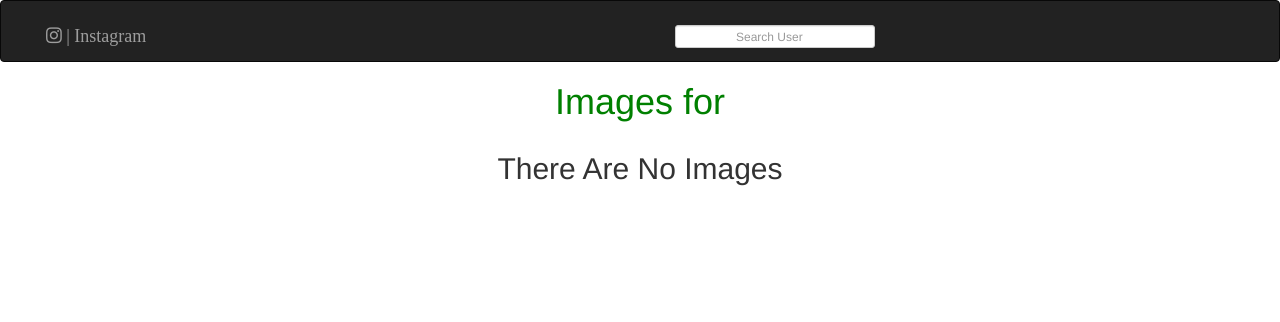
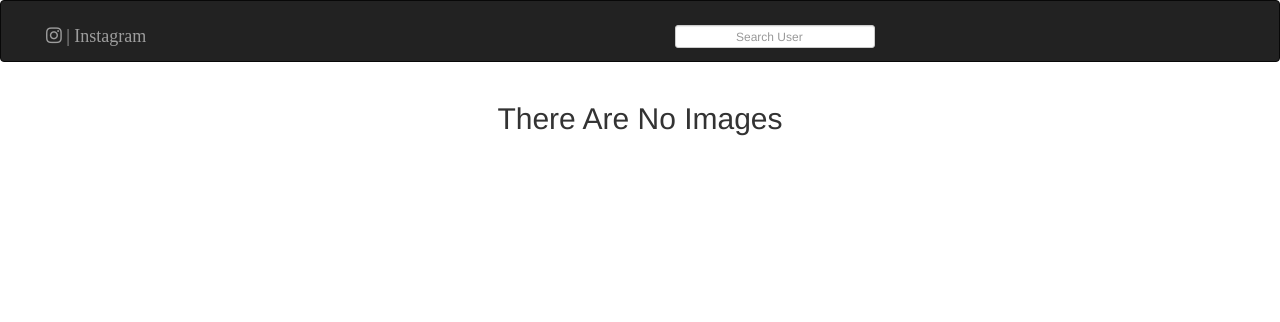
Before and after one commit to Ephraim-Kamau/Instagram, a Django app: template images/templates/all-images/today-images.html in a window 1280 px wide. Shown: the top 322 px of the page. Run offline with Django 3.2, Linux system fonts and the light colour scheme; the template is opened without the code that fills it, so the values that code supplies are empty; some libraries are stand-ins or nearby versions.

Commit message:
Add changes to the images

```diff
--- a/images/templates/all-images/base.html
+++ b/images/templates/all-images/base.html
@@ -23,7 +23,7 @@
     {% include "navbar.html" %}
 
     {% block content %}
-     <h1 class='text-center'>Images for {{date|date:"l d-F Y"}}</h1>
+     <h1 class='text-center'></h1>
       {%endblock%}
 
       {% block scripts %}
--- a/images/templates/all-images/today-images.html
+++ b/images/templates/all-images/today-images.html
@@ -2,6 +2,7 @@
 {% block content %}
 {{ block.super}}
 
+<div class="homebody">
 <div class="container">
 
   <!-- Looping through images   -->
@@ -9,10 +10,15 @@
 
 
   <!--Display news Article images  -->
-  <div class=" col-md-6">
-        <img src="{{images_item.image_image.url}}" class="img-responsive center"  alt="Image">
+  <div class="w3-card-6" style="width:56%">
+
+          <div class="panel panel-primary">
+              <p class="usernamehome-dp">
+        <img src="{{images_item.image_image.url}}" class="img-responsive"  alt="Image">
         <h2 class="text-center"> {{ images_item.name }} </h2>
       </div>
+    </div>
+
 
   </div>
 
@@ -23,5 +29,6 @@
   {% endfor %}
 
 </div>
+</div>
 
 {% endblock %}
--- a/images/views.py
+++ b/images/views.py
@@ -5,10 +5,10 @@
 # Create your views here.
 
 def images_today(request):
-    date = dt.date.today()
+
     images = Image.objects.all()
 
-    return render(request, 'all-images/today-images.html', {"date": date,"images":images})
+    return render(request, 'all-images/today-images.html', {"images":images})
 
 
 def past_images(request,past_date):
```
